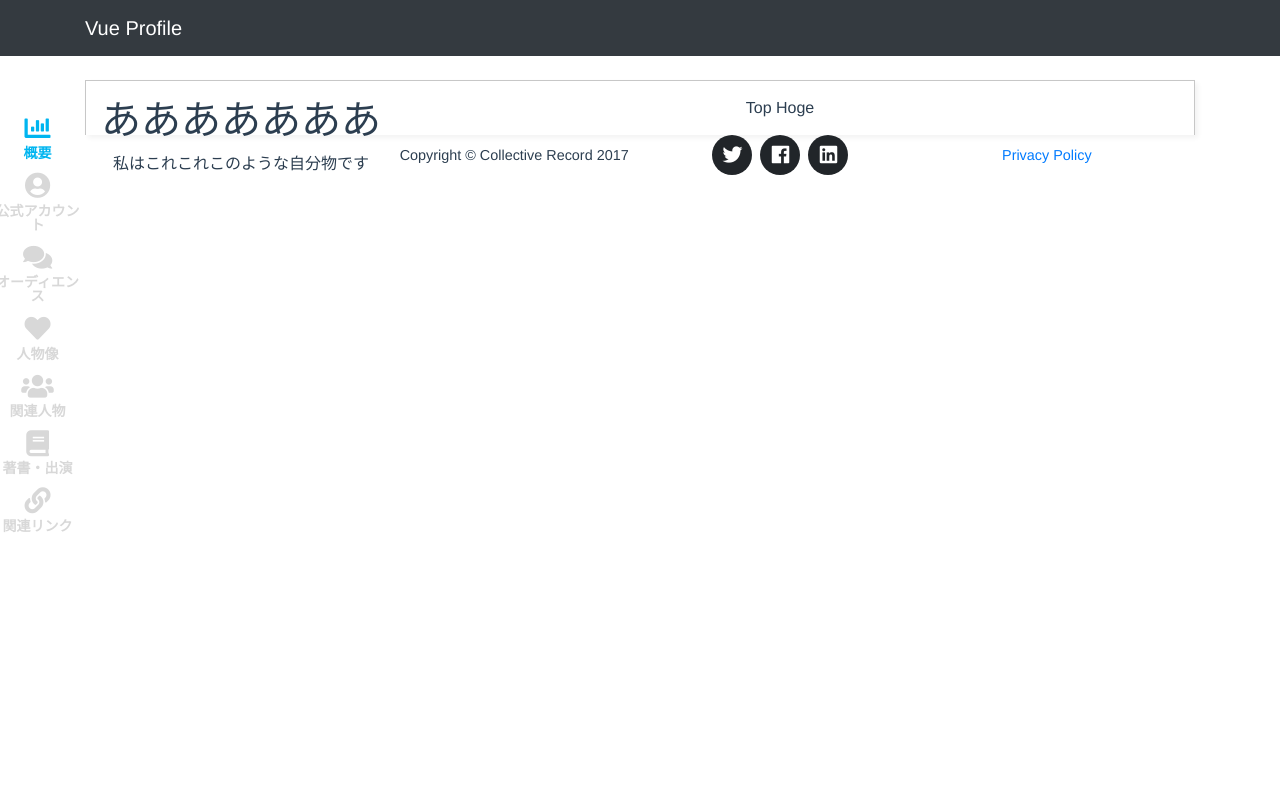
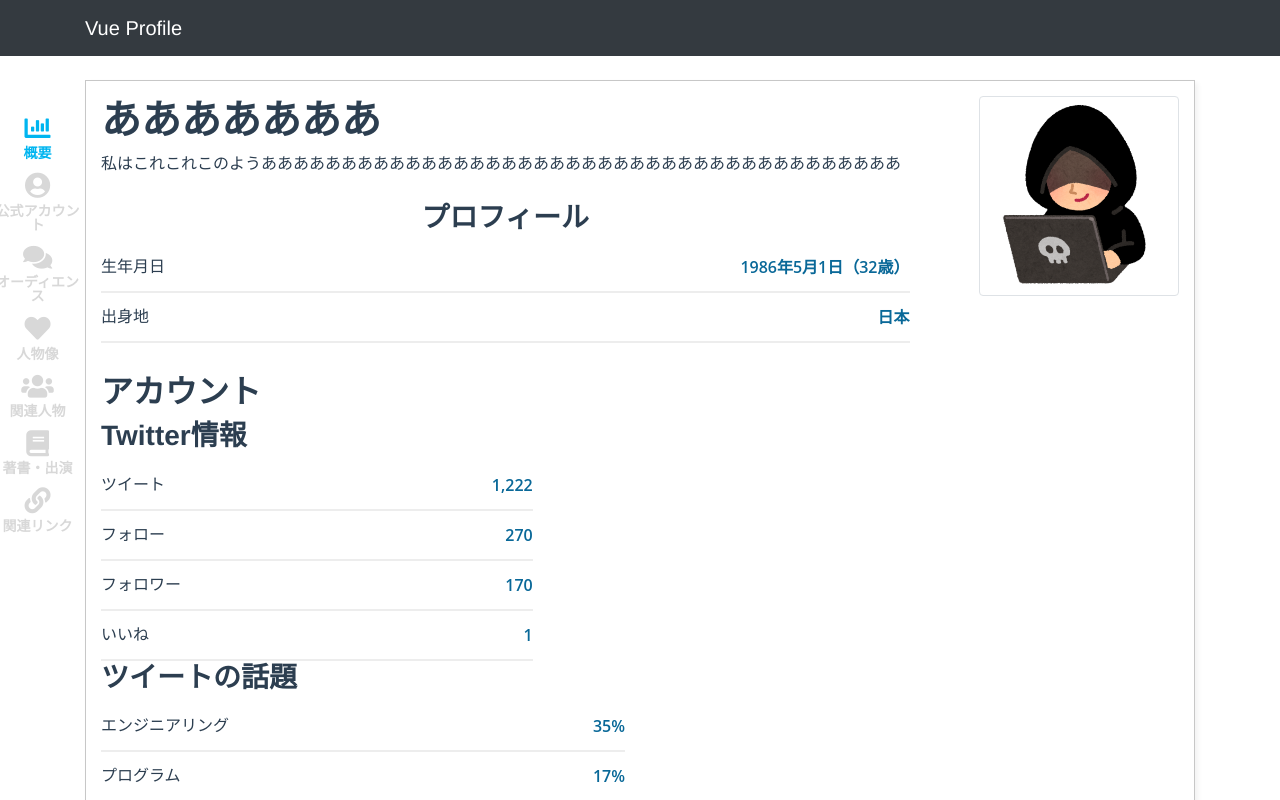
Before and after one commit to Taurin190/vue-profile, a Vue app: page /#/ in a window 1280 px wide. Shown: the top 800 px of the page. Built offline with nearby package versions, Linux system fonts and the light colour scheme.

Commit message:
add several designs

```diff
--- a/src/App.vue
+++ b/src/App.vue
@@ -6,8 +6,20 @@
       </div>
     </nav>
     <router-view />
+    <AppFooter />
   </div>
 </template>
+<script>
+import AppFooter from '@/components/AppFooter.vue'
+
+export default {
+  name: "top",
+  components: {
+    AppFooter
+  }
+}
+</script>
+
 
 <style>
 #app {
--- /dev/null
+++ b/src/components/Account.vue
@@ -0,0 +1,78 @@
+<template>
+  <div id="accountContainer" class="contentContainer">
+    <h2 class="text-left">アカウント</h2>
+    <div class="row">
+      <div class="col-lg-5 col-lg-push-7">
+        <h3 class="text-left">Twitter情報</h3>
+        <div class="engagementInfo-line">
+          <div class="engagementInfo-content">
+            <span class="engagementInfo-param">ツイート</span>
+            <span class="engagementInfo-value">1,222</span>
+          </div>
+        </div>
+        <div class="engagementInfo-line">
+          <div class="engagementInfo-content">
+            <span class="engagementInfo-param">フォロー</span>
+            <span class="engagementInfo-value">270</span>
+          </div>
+        </div>
+        <div class="engagementInfo-line">
+          <div class="engagementInfo-content">
+            <span class="engagementInfo-param">フォロワー</span>
+            <span class="engagementInfo-value">170</span>
+          </div>
+        </div>
+        <div class="engagementInfo-line">
+          <div class="engagementInfo-content">
+            <span class="engagementInfo-param">いいね</span>
+            <span class="engagementInfo-value">1</span>
+          </div>
+        </div>
+      </div>
+      <div class="col-lg-7 col-lg-pull-5">
+        <div id="chart_div"></div>
+      </div>
+    </div>
+    <div class="row">
+      <div class="col-lg-6">
+        <h3 class="text-left">ツイートの話題</h3>
+        <div class="engagementInfo-line">
+          <div class="engagementInfo-content">
+            <span class="engagementInfo-param">エンジニアリング</span>
+            <span class="engagementInfo-value">35%</span>
+          </div>
+        </div>
+        <div class="engagementInfo-line">
+          <div class="engagementInfo-content">
+            <span class="engagementInfo-param">プログラム</span>
+            <span class="engagementInfo-value">17%</span>
+          </div>
+        </div>
+        <div class="engagementInfo-line">
+          <div class="engagementInfo-content">
+            <span class="engagementInfo-param">サッカー</span>
+            <span class="engagementInfo-value">10%</span>
+          </div>
+        </div>
+        <div class="engagementInfo-line">
+          <div class="engagementInfo-content">
+            <span class="engagementInfo-param">その他</span>
+            <span class="engagementInfo-value">8%</span>
+          </div>
+        </div>
+      </div>
+      <div class="col-lg-6">
+        <div id="piechart"></div>
+      </div>
+    </div>
+  </div>
+</template>
+<script>
+export default {
+    name: 'Account'
+}
+</script>
+
+<style>
+
+</style>
--- a/src/components/Overview.vue
+++ b/src/components/Overview.vue
@@ -1,14 +1,41 @@
 <template>
 <div id="overviewContainer">
-    <div class="float-lg-right mx-auto">
-        <img />
+  <div id="overviewHeader" class="clearfix">
+    <div id="photoContainer" class="float-lg-right mx-auto">
+        <img class="img-thumbnail" src="../assets/img/computer_hacker_black1.png"/>
     </div>
-    <div class="float-lg-left w-lg-75">
-        <h1>あああああああ</h1>
-        <div id="">
-            私はこれこれこのような自分物です
+    <div id="profileOutlineContainer" class="float-lg-left w-lg-75">
+        <h1 class="text-left">
+          <span>あああああああ</span>
+        </h1>
+        <div id="introduction" class="text-left">
+            私はこれこれこのようああああああああああああああああああああああああああああああああああああああああ
+        </div>
+        <div class="contentPanel">
+          <div>
+            <h3>プロフィール</h3>
+          </div>
+          <div>
+            <div class="engagementInfo-line">
+              <div class="engagementInfo-content engagementInfo-content js-countType clearfix" data-type="visits">
+                <span class="engagementInfo-param">生年月日</span>
+                <span class="engagementInfo-value">
+              <span class="engagementInfo-valueNumber js-countValue">1986年5月1日（32歳）</span>
+                </span>
+              </div>
+            </div>
+            <div class="engagementInfo-line">
+              <div class="engagementInfo-content engagementInfo-content js-countType clearfix" data-type="visits">
+                <span class="engagementInfo-param">出身地</span>
+                <span class="engagementInfo-value">
+              <span class="engagementInfo-valueNumber js-countValue">日本</span>
+                </span>
+              </div>
+            </div>
+          </div>
         </div>
     </div>
+  </div>
 </div>
 </template>
 <script>
@@ -16,3 +43,60 @@ export default {
     name: "Overview"
 }
 </script>
+<style>
+h1,
+h2,
+h3,
+h4,
+h5,
+h6 {
+  font-weight: 700;
+  font-family: 'Montserrat', 'Helvetica Neue', Helvetica, Arial, sans-serif;
+}
+@media (min-width: 992px) {
+  .w-lg-75 {
+    width: 75%;
+  }
+}
+#photoContainer {
+  width: 200px;
+  padding-bottom: 15px;
+}
+#introduction {
+  padding-bottom: 20px;
+}
+.contentPanel {
+  margin: 5px 0 30px;
+}
+
+.engagementInfo-line {
+  padding: 4px 0;
+  border-bottom: #ededed 2px solid;
+}
+
+.engagementInfo-param {
+  float: left;
+}
+.engagementInfo-value {
+  float: right;
+  display: inline-block;
+  vertical-align: middle;
+  width: 228px;
+  margin-left: -2px;
+  text-align: right;
+  color: #096898;
+  font-family: "Open Sans", sans-serif;
+  font-weight: 600;
+}
+
+.engagementInfo-content {
+  /* margin-right: 238px; */
+  height: 2.5em;
+  line-height: 2.5em;
+  white-space: nowrap;
+  transition: margin-right 300ms ease;
+  font-size: 16px;
+  font-size: 1rem;
+}
+
+</style>
--- a/src/views/Top.vue
+++ b/src/views/Top.vue
@@ -1,17 +1,17 @@
 <template>
-  <div class="container">
+  <main class="container">
     <div>
       <AppSidebar />
       <div id="mainContainer">
         <Overview />
-        Top Hoge
+        <Account />
       </div>
     </div>
-    <AppFooter />
-  </div>
+  </main>
 </template>
 <script>
 import Overview from '@/components/Overview.vue'
+import Account from '@/components/Account.vue'
 import AppSidebar from '@/components/AppSidebar.vue'
 import AppFooter from '@/components/AppFooter.vue'
 
@@ -19,13 +19,16 @@ export default {
     name: "top",
     components: {
         Overview,
-        AppSidebar,
-        AppFooter
+        Account,
+        AppSidebar
     }
 }
 </script>
 
 <style>
+main {
+  margin-top: 54px;
+}
 #mainContainer {
   margin-top: 80px;
   padding: 15px;
```
Also changed, not shown: src/assets/img/computer_hacker_black1.png (added).
